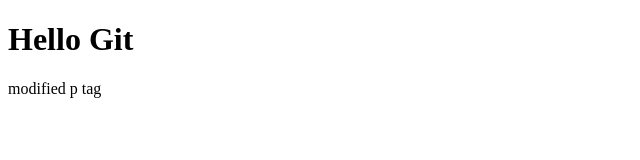
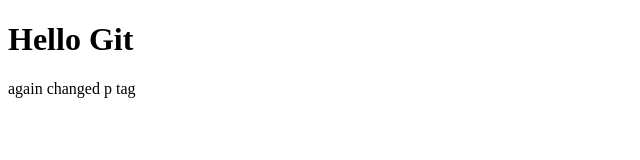
Before and after one commit to aju9316/testGit, a plain HTML site: page index.html in a window 1280 px wide. Shown: the full height of the page, 0-640 px from the left. Drawn offline with Linux system fonts and the light colour scheme.

Commit message:
changed p tag

```diff
--- a/index.html
+++ b/index.html
@@ -5,6 +5,6 @@
 </head>
 <body>
     <h1>Hello Git</h1>
-    <p>modified p tag</p>
+    <p>again changed p tag</p>
 </body>
 </html>
```
